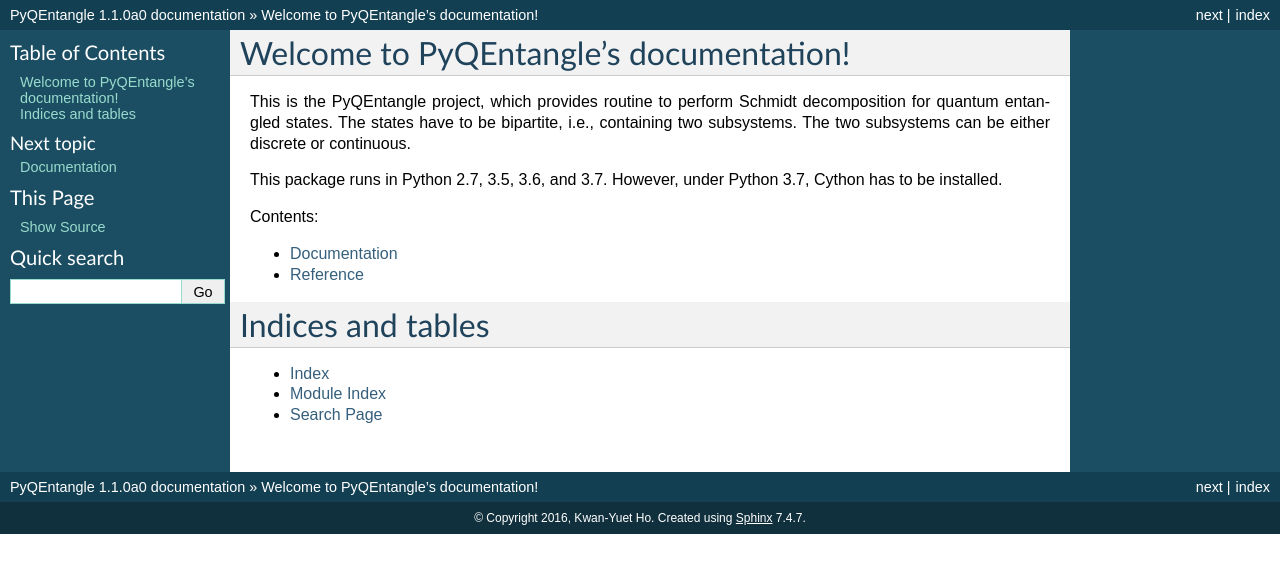
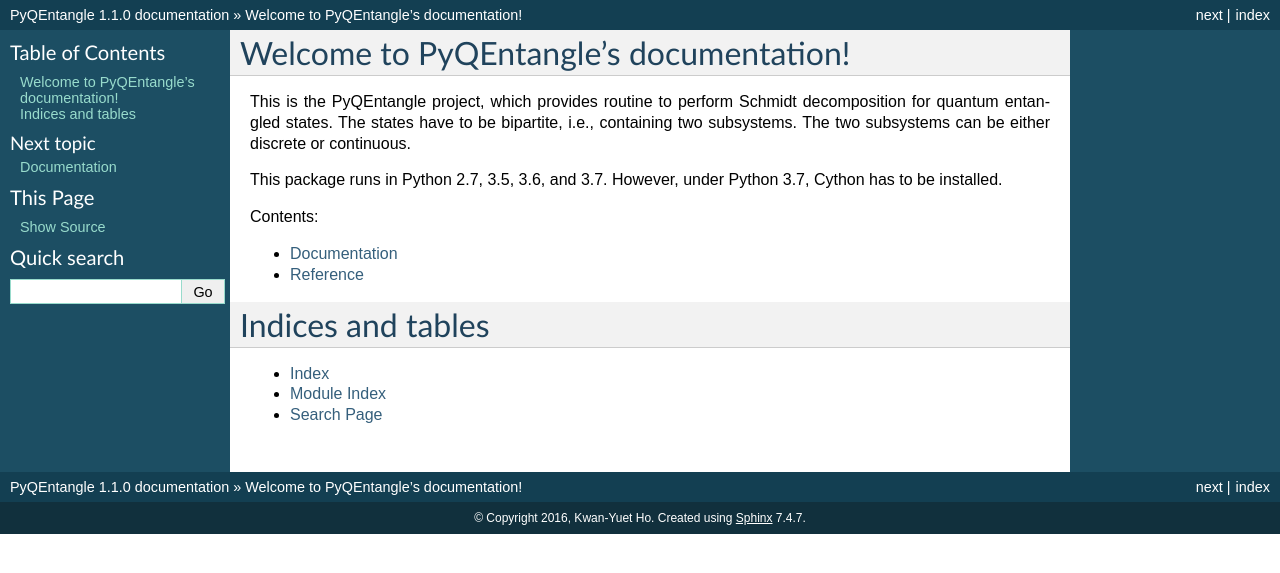
Before and after one commit to stephenhky/pyqentangle, a Sphinx documentation site: the page built from doc/index.rst, in a window 1280 px wide. Shown: the top 573 px of the page. Built offline with Sphinx 7.4.7, drawn with Linux system fonts in a browser that asks for light colours; pages that are not in the unit, such as notebooks, are missing from menus.

Commit message:
release 1.1.0

```diff
--- a/doc/conf.py
+++ b/doc/conf.py
@@ -70,7 +70,7 @@
 # The short X.Y version.
 version = '1.1'
 # The full version, including alpha/beta/rc tags.
-release = '1.1.0a0'
+release = '1.1.0'
 
 # The language for content autogenerated by Sphinx. Refer to documentation
 # for a list of supported languages.
--- a/setup.py
+++ b/setup.py
@@ -22,7 +22,7 @@
 
 
 setup(name='pyqentangle',
-      version="1.1.0a0",
+      version="1.1.0",
       description="Quantum Entanglement for Python",
       long_description="Schmidt decomposition for discrete and continuous bi-partite quantum systems",
       classifiers=[
```
